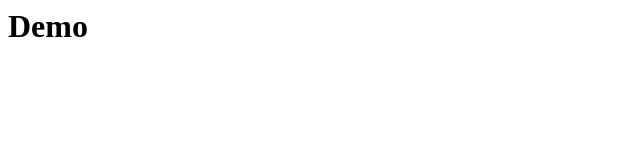
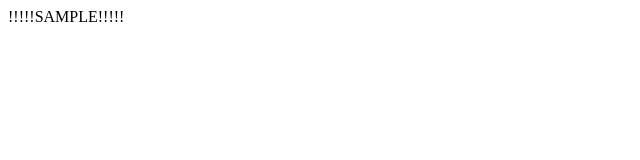
Before and after one commit to MaiGiaKhiem/demo-jenkins, a plain HTML site: page index.html in a window 1280 px wide. Shown: the whole page, without its empty margins (0-640 px from the left). Drawn offline with Linux system fonts and the light colour scheme.

Commit message:
update 2

```diff
--- a/index.html
+++ b/index.html
@@ -1 +1,8 @@
-<h1>Demo</h1>
+<html>
+<head>
+    <title>sample.html</title>
+</head>
+<body>
+    !!!!!SAMPLE!!!!!
+</body>
+</html>
```
